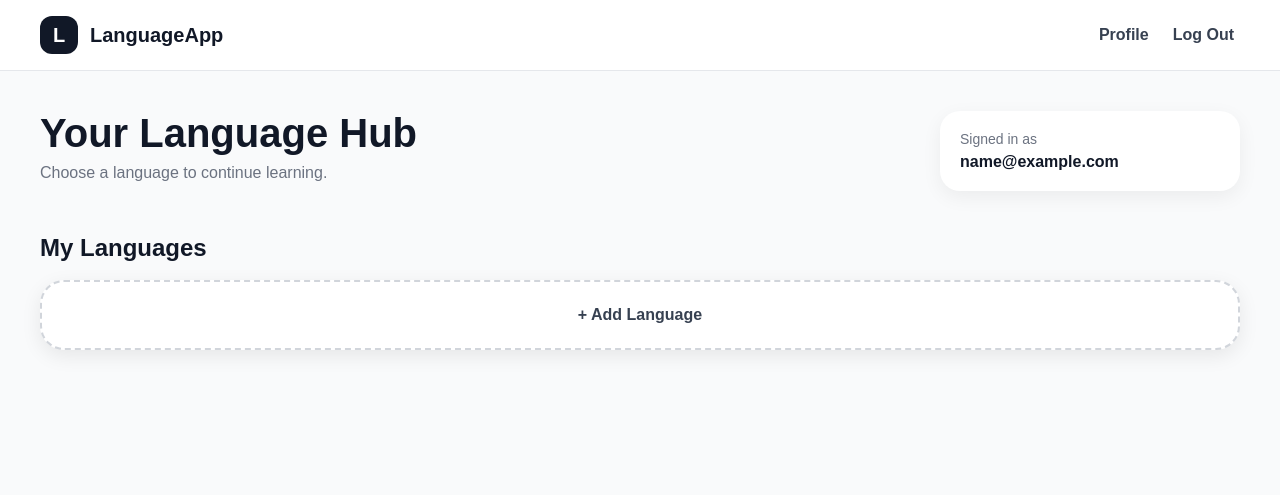
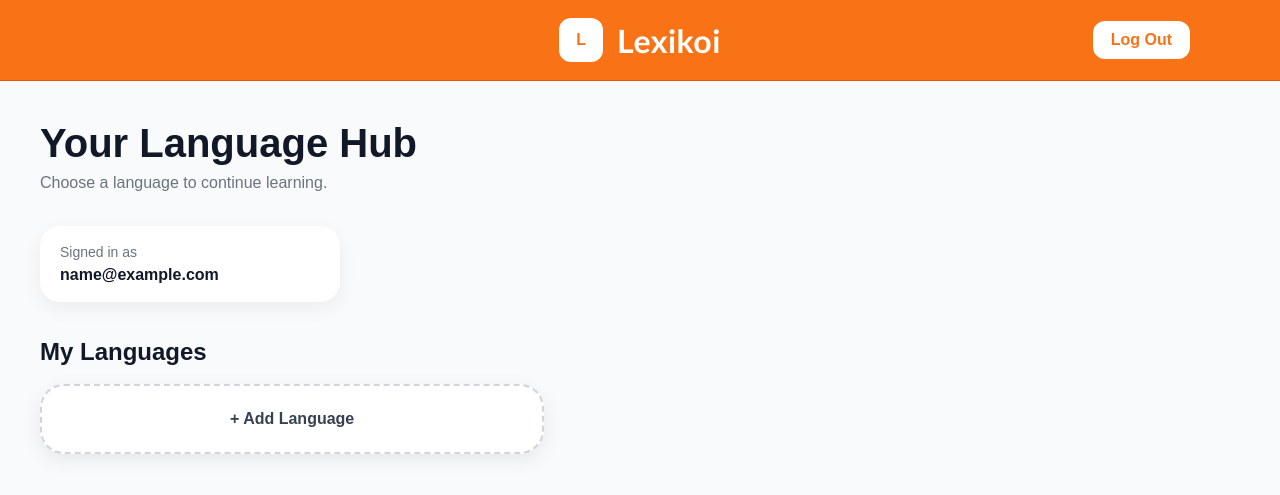
Before and after one commit to lewisbryan302-cloud/LanguageApp, a FastAPI app: page /hub in a window 1280 px wide. Shown: the top 495 px of the page. Run offline with FastAPI, Linux system fonts and the light colour scheme; the visitor is signed in with stand-in values (Sample User, id 1); a database or web service that is not in the repository returns one stand-in record (values such as "Sample title"); some libraries are stand-ins or nearby versions.

Commit message:
v0.8 - hub

```diff
--- a/templates/hub.html
+++ b/templates/hub.html
@@ -12,38 +12,51 @@
         }
 
         .site-banner {
-            background: white;
-            border-bottom: 1px solid #e5e7eb;
-            padding: 16px 24px;
+            width: 100%;
+            background: #f97316;
+            border-bottom: 1px solid #ea580c;
+            padding: 18px 40px;
+            box-sizing: border-box;
+
+            position: sticky;
+            top: 0;
+            left: 0;
+            z-index: 1000;
         }
 
         .banner-content {
-            max-width: 1200px;
+            max-width: 1100px;
             margin: 0 auto;
-
             display: flex;
-            justify-content: space-between;
             align-items: center;
+            justify-content: center;
+            position: relative;
         }
 
         .brand-section {
             display: flex;
             align-items: center;
-            gap: 12px;
-            font-weight: bold;
-            font-size: 20px;
+            gap: 14px;
         }
 
         .logo-placeholder {
-            width: 38px;
-            height: 38px;
+            width: 44px;
+            height: 44px;
             border-radius: 12px;
-            background: #111827;
-            color: white;
-
+            background: white;
+            color: #f97316;
             display: flex;
             align-items: center;
             justify-content: center;
+            font-weight: bold;
+        }
+
+        .brand-name {
+            font-family: "Trebuchet MS", Arial, sans-serif;
+            font-size: 32px;
+            font-weight: bold;
+            color: white;
+            letter-spacing: 0.5px;
         }
 
         .banner-link {
@@ -60,9 +73,9 @@
 
         .hub-header {
             display: flex;
-            justify-content: space-between;
+            flex-direction: column;
             align-items: flex-start;
-            gap: 24px;
+            gap: 18px;
 
             margin-bottom: 32px;
         }
@@ -80,7 +93,8 @@
         .profile-card {
             background: white;
             border-radius: 20px;
-            padding: 20px;
+            padding: 18px 20px;
+            width: fit-content;
             min-width: 260px;
 
             box-shadow: 0 6px 20px rgba(0,0,0,0.06);
@@ -104,7 +118,7 @@
 
         .language-grid {
             display: grid;
-            grid-template-columns: repeat(auto-fit, minmax(220px, 1fr));
+            grid-template-columns: auto auto auto;
             gap: 20px;
         }
 
@@ -165,17 +185,41 @@
         }
 
         .logout-form {
-            margin: 0;
+            position: absolute;
+            right: 0;
+            display: flex;
+            gap: 12px;
+            align-items: center;
         }
 
-        .logout-button {
+        .banner-button {
+            text-decoration: none;
+            background: white;
+            color: #f97316;
+            padding: 10px 18px;
+            border-radius: 12px;
+            font-weight: bold;
+            transition: background 0.15s ease;
+
             border: none;
-            background: none;
-            font: inherit;
-            font-weight: bold;
-            color: #374151;
             cursor: pointer;
+            font-family: inherit;
+            font-size: inherit;
         }
+
+        .banner-button:hover {
+            background: #ffedd5;
+        }
+
+        @media (max-width: 800px) {
+            .language-grid {
+            display: grid;
+            grid-template-columns: auto;
+            gap: 20px;
+        }
+
+        }
+
     </style>
 </head>
 
@@ -186,13 +230,10 @@
 
             <div class="brand-section">
                 <div class="logo-placeholder">L</div>
-                <div>LanguageApp</div>
+                <div class="brand-name">Lexikoi</div>
             </div>
 
             <div style="display: flex; gap: 18px; align-items: center;">
-                <a href="/profile" class="banner-link">
-                    Profile
-                </a>
 
                 <form
                     action="/logout"
@@ -201,7 +242,7 @@
                 >
                     <button
                         type="submit"
-                        class="logout-button"
+                        class="banner-button"
                     >
                         Log Out
                     </button>
@@ -280,5 +341,13 @@
 
     </main>
 
+    <script src="https://cdn.jsdelivr.net/npm/twemoji@14.0.2/dist/twemoji.min.js"></script>
+
+    <script>
+        twemoji.parse(document.body, {
+            folder: "svg",
+            ext: ".svg"
+        });
+    </script>
 </body>
 </html>
```
Also changed, not shown: other parts of templates/hub.html (+34 -8 lines).
